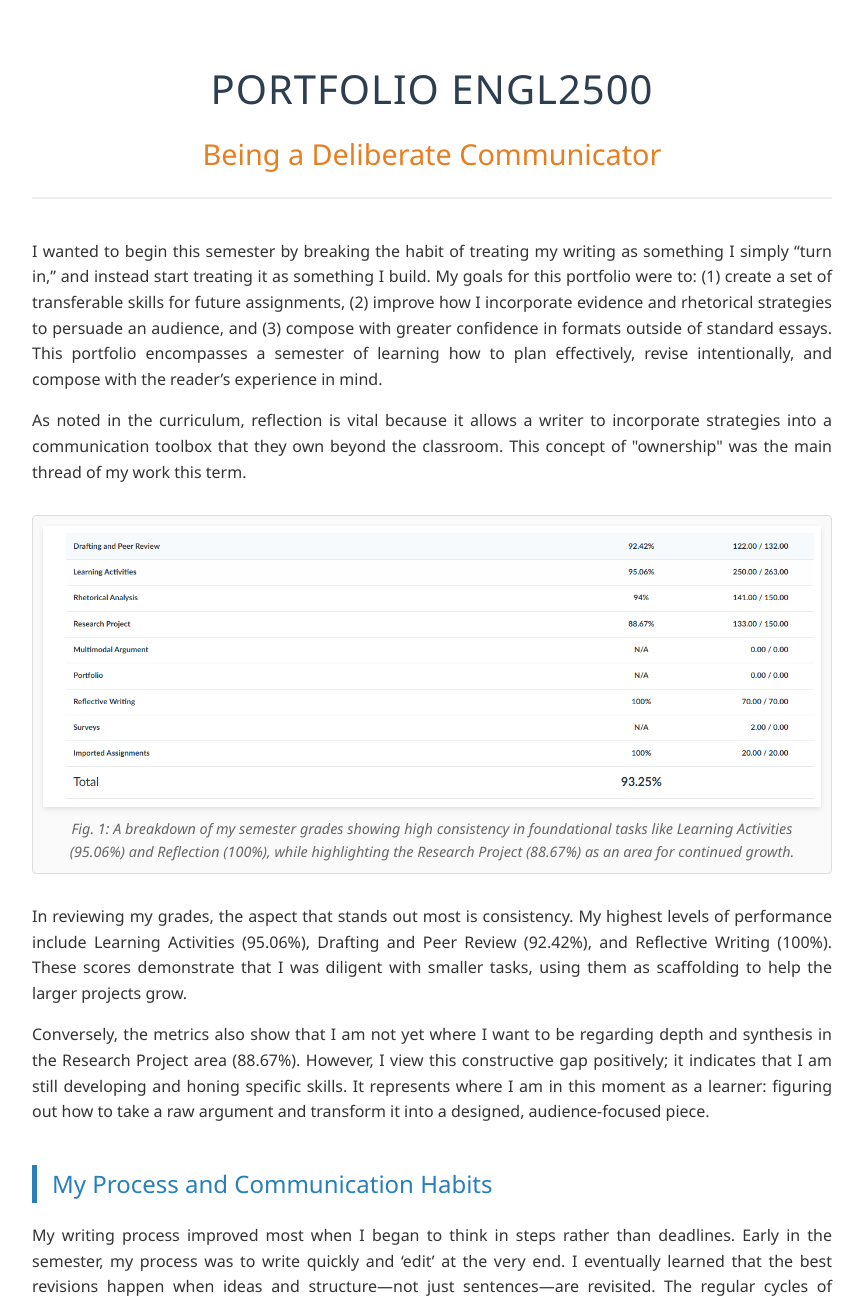
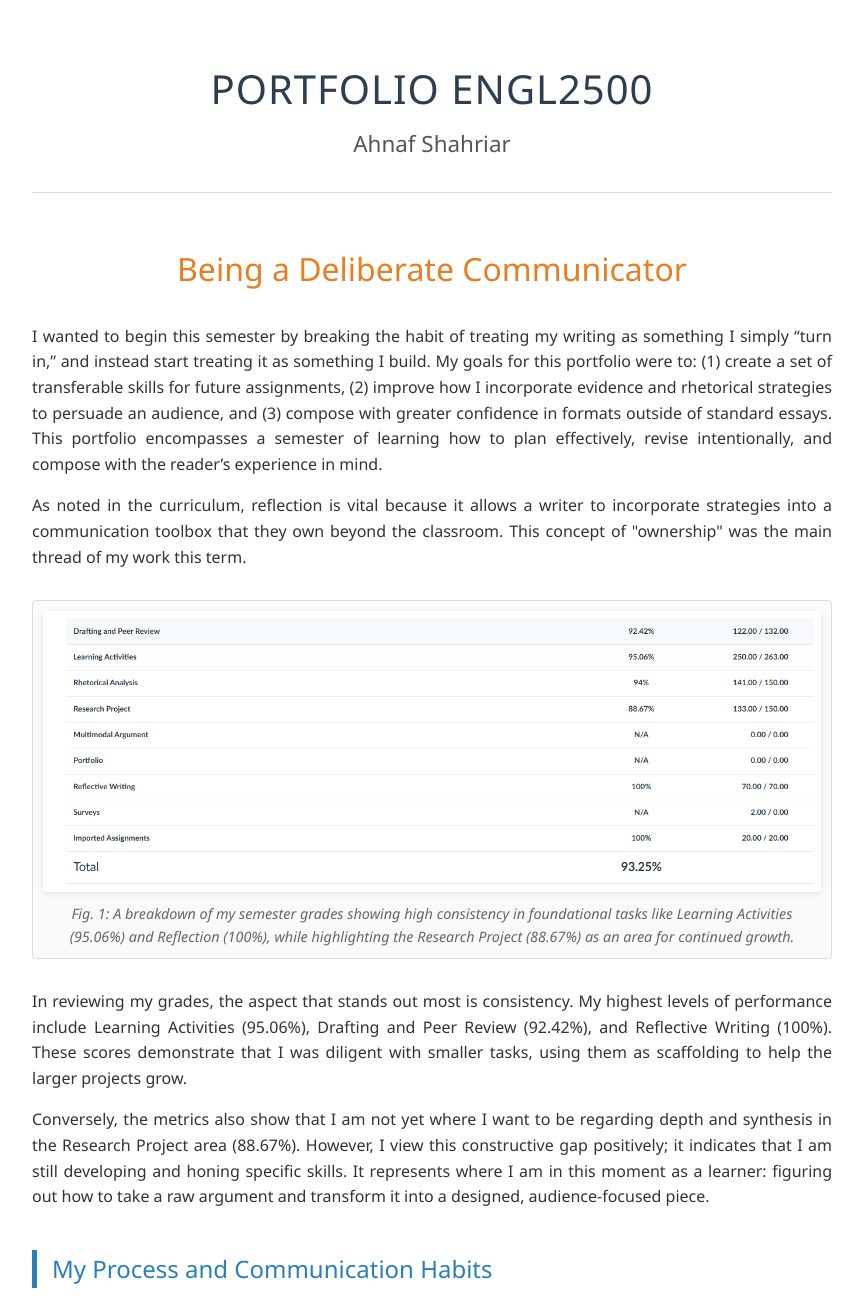
Before and after one commit to ahnaf-50/Portfolio-ENGL2500, a plain HTML site: page index.html in a window 1280 px wide. Shown: the part 60-1360 px from the top of the page, without its empty margins (208-1072 px from the left). Drawn offline with Linux system fonts and the light colour scheme.

Commit message:
Enhance portfolio layout and add author name
Updated the portfolio HTML to include author name and improved styling.

```diff
--- a/index.html
+++ b/index.html
@@ -3,7 +3,7 @@
 <head>
     <meta charset="UTF-8">
     <meta name="viewport" content="width=device-width, initial-scale=1.0">
-    <title>PORTFOLIO ENGL2500</title>
+    <title>PORTFOLIO ENGL2500 - Ahnaf Shahriar</title>
     <style>
         /* General Canvas/Page Styles */
         body {
@@ -28,33 +28,44 @@
         /* Typography */
         h1 {
             color: #2c3e50;
-            text-align: center; /* Centered Main Title */
-            margin-bottom: 10px;
+            text-align: center;
+            margin-bottom: 5px;
             font-size: 2.5em;
             letter-spacing: 1px;
             text-transform: uppercase;
-            font-weight: 400; /* Removed Bold */
+            font-weight: 400; /* No Bold */
         }
 
-        /* Sub-heading for the essay title */
-        .essay-title {
+        /* Author Name Styling */
+        .author-name {
+            color: #555;
+            text-align: center;
+            font-size: 1.4em;
+            margin-bottom: 50px;
+            font-weight: 400; /* No Bold */
+            border-bottom: 1px solid #ddd;
+            padding-bottom: 30px;
+        }
+
+        /* Essay Main Title (H2) */
+        h2 {
             color: #e67e22; /* Accent color */
-            font-size: 1.8em;
+            font-size: 2em;
             text-align: center;
             margin-top: 0;
-            margin-bottom: 40px;
-            font-weight: 400; /* Removed Bold */
-            border-bottom: 2px solid #eee;
-            padding-bottom: 20px;
+            margin-bottom: 30px;
+            font-weight: 400; /* No Bold */
         }
 
-        h2 {
+        /* Internal Sections (H3) */
+        h3 {
             color: #2980b9;
+            font-size: 1.5em;
             margin-top: 40px;
             margin-bottom: 20px;
             border-left: 5px solid #2980b9;
             padding-left: 15px;
-            font-weight: 400; /* Removed Bold */
+            font-weight: 400; /* No Bold */
         }
 
         p {
@@ -85,7 +96,7 @@
             color: #666;
             text-align: center;
             font-style: italic;
-            font-weight: 400; /* Removed Bold/Medium weight */
+            font-weight: 400; /* No Bold */
         }
     </style>
 </head>
@@ -94,7 +105,9 @@
     <div class="portfolio-container">
 
         <h1>PORTFOLIO ENGL2500</h1>
-        <div class="essay-title">Being a Deliberate Communicator</div>
+        <div class="author-name">Ahnaf Shahriar</div>
+
+        <h2>Being a Deliberate Communicator</h2>
 
         <p>I wanted to begin this semester by breaking the habit of treating my writing as something I simply “turn in,” and instead start treating it as something I build. My goals for this portfolio were to: (1) create a set of transferable skills for future assignments, (2) improve how I incorporate evidence and rhetorical strategies to persuade an audience, and (3) compose with greater confidence in formats outside of standard essays. This portfolio encompasses a semester of learning how to plan effectively, revise intentionally, and compose with the reader’s experience in mind.</p>
 
@@ -109,14 +122,14 @@
 
         <p>Conversely, the metrics also show that I am not yet where I want to be regarding depth and synthesis in the Research Project area (88.67%). However, I view this constructive gap positively; it indicates that I am still developing and honing specific skills. It represents where I am in this moment as a learner: figuring out how to take a raw argument and transform it into a designed, audience-focused piece.</p>
 
-        <h2>My Process and Communication Habits</h2>
+        <h3>My Process and Communication Habits</h3>
 
         <p>My writing process improved most when I began to think in steps rather than deadlines. Early in the semester, my process was to write quickly and ‘edit’ at the very end. I eventually learned that the best revisions happen when ideas and structure—not just sentences—are revisited. The regular cycles of learning exercises emphasized this: learn a specific skill, apply it to a draft, and then review the changes.</p>
 
         <p>I experienced this shift directly in my Major Projects. In my Rhetorical Analysis, I can trace growth from summary to analysis. In my draft, I moved beyond describing the text to analyzing how the writer used language to translate emotion to the audience. Specifically, I analyzed how the writer used vivid imagery—such as, "A striker towered over defenders"—to make the reader feel the intensity of the game.</p>
 
         <figure>
-            <img src="Screenshot 2025-12-15 214732.png" alt="Rhetorical Analysis Draft Excerpt">
+            <img src="Screenshot 2025-12-15 214732.jpg" alt="Rhetorical Analysis Draft Excerpt">
             <figcaption>Fig. 2: An excerpt from my Rhetorical Analysis draft. Note the transition from summary to analysis, where I explicitly connect the author's use of imagery ('towered over defenders') to the audience's sense of intensity.</figcaption>
         </figure>
 
@@ -131,7 +144,7 @@
 
         <p>The largest leap I made was learning to structure an argument <em>out of</em> my research, rather than just layering facts on top of one another. This is an area where my habits are still developing; research writing is not an instant process, and I need to budget more time to ensure the synthesis flows fluidly.</p>
 
-        <h2>Improving Communication Ability and Design Development</h2>
+        <h3>Improving Communication Ability and Design Development</h3>
 
         <p>One of the biggest skills I honed this semester was writing for an audience using design. My multimodal project is an infographic titled “The Morning Scroll Effect: How 10 Minutes on Your Phone Shapes Your Entire Day.” My audience consists of university students who begin and end their days scrolling. My goal was not to shame them, but to show them that the first 10–30 minutes of their day have a real basis in science.</p>
 
@@ -149,7 +162,7 @@
 
         <p>The primary lesson I learned through this multimodal experience is that persuasion is not merely a matter of words. It is also a matter of rhythm, hierarchy, and cognitive load: how easily a reader can comprehend an idea without becoming weary. I have altered my mentality; whereas I once queried only whether something was "correct," I now ask whether it can be easily comprehended and if the design invites the user to keep reading.</p>
 
-        <h2>Conclusion and Next Steps</h2>
+        <h3>Conclusion and Next Steps</h3>
 
         <p>This semester has helped build faith in my abilities as a communicator because I now understand a workable process: plan ahead, write with intent, revise structure before style, and treat feedback as a resource rather than a commentary.</p>
 
```
